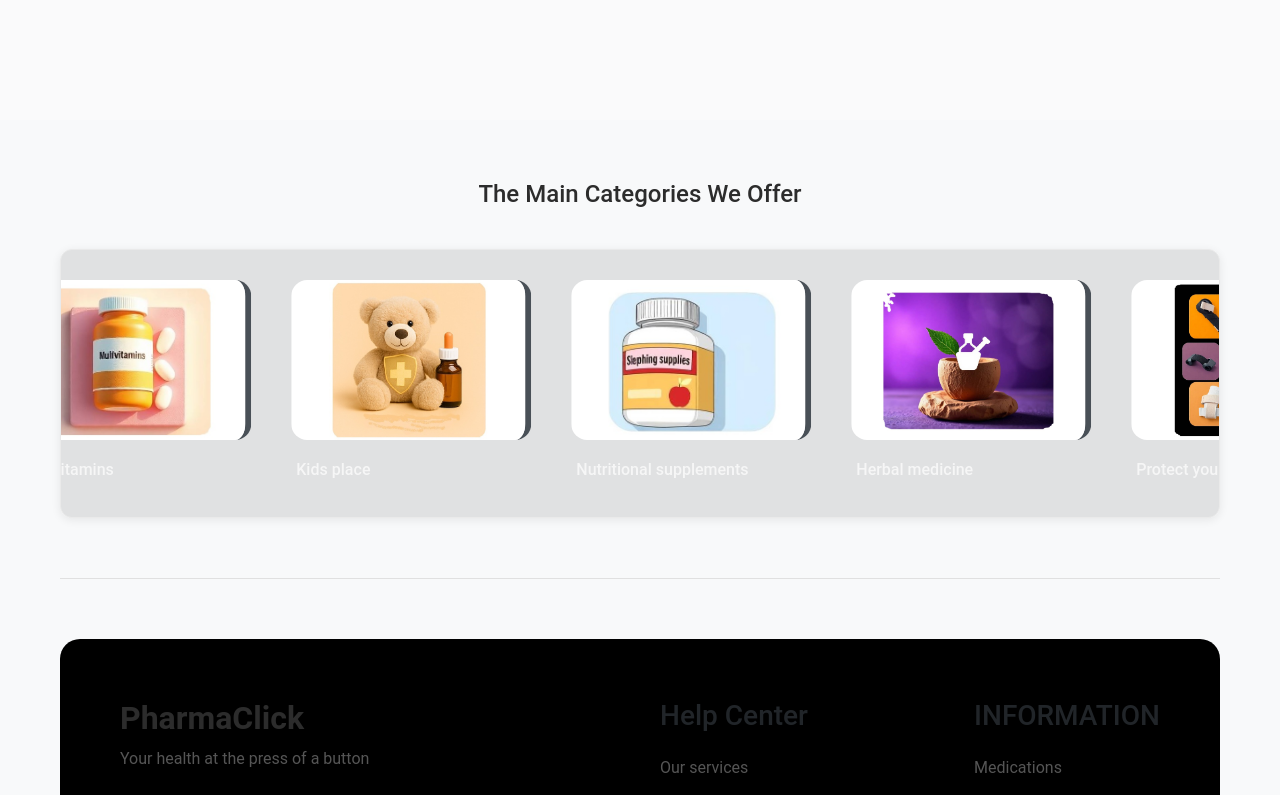
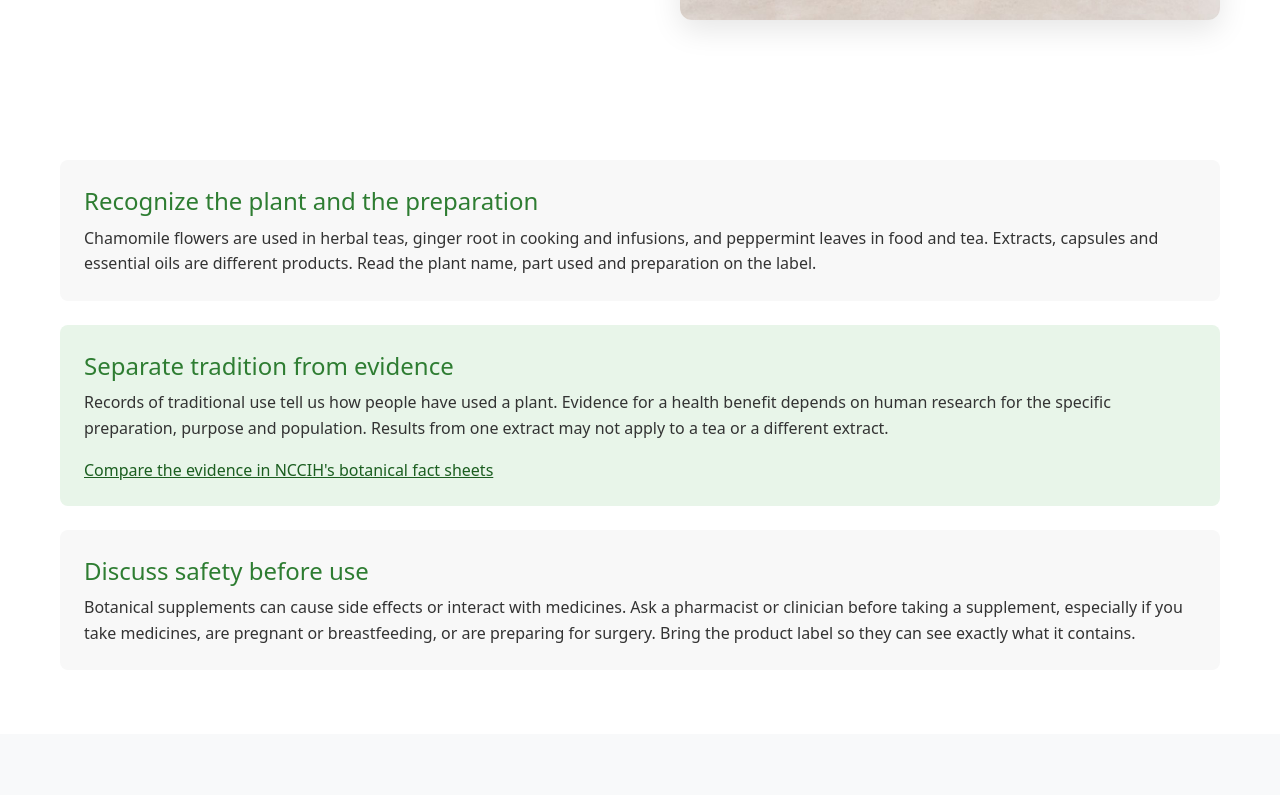
Before and after one commit to hisokaBK/PharmaClick, a React (Create React App) app: page /Herbal in a window 1280 px wide. Shown: the part 440-1235 px from the top of the page. Built offline with nearby package versions, Linux system fonts and the light colour scheme.

Commit message:
Build Herbal Solutions service page

```diff
--- a/src/App.js
+++ b/src/App.js
@@ -24,6 +24,7 @@ import Slep from "./Com_servess/Slep";
 import ProfessionalGuidelines from "./Com_servess/ProfessionalGuidelines";
 import NutritionPrograms from "./Com_servess/NutritionPrograms";
 import MedicalNews from "./Com_servess/MedicalNews";
+import HerbalSolutions from "./Com_servess/HerbalSolutions";
 import Working from "./Com_servess/test1";
 
 const App = () => {
@@ -56,7 +57,7 @@ const App = () => {
           <Route path="/Professional" element={<ProfessionalGuidelines />} />
           <Route path="/Nutrition" element={<NutritionPrograms />} />
           <Route path="/Medical_News" element={<MedicalNews />} />
-          <Route path="/Herbal" element={<Working />} />
+          <Route path="/Herbal" element={<HerbalSolutions />} />
           <Route path="/Mental" element={<Working />} />
           <Route path="/Sports" element={<Working />} />
           <Route path="/Risk" element={<Working />} />
--- /dev/null
+++ b/src/Com_servess/HerbalSolutions.jsx
@@ -0,0 +1,21 @@
+import ServicePage from "./ServicePage";
+
+export default function HerbalSolutions() {
+  return (
+    <ServicePage title="Herbal Solutions" introduction="Learn how to read about botanicals, compare traditional uses with research, and ask informed questions about products." image="/images/services/herbal-solutions.jpg" imageAlt="Ginger root, mint leaves and chamomile blossoms">
+      <section className="service-section">
+        <h2>Recognize the plant and the preparation</h2>
+        <p>Chamomile flowers are used in herbal teas, ginger root in cooking and infusions, and peppermint leaves in food and tea. Extracts, capsules and essential oils are different products. Read the plant name, part used and preparation on the label.</p>
+      </section>
+      <section className="service-section">
+        <h2>Separate tradition from evidence</h2>
+        <p>Records of traditional use tell us how people have used a plant. Evidence for a health benefit depends on human research for the specific preparation, purpose and population. Results from one extract may not apply to a tea or a different extract.</p>
+        <a href="https://www.nccih.nih.gov/health/herbsataglance">Compare the evidence in NCCIH's botanical fact sheets</a>
+      </section>
+      <section className="service-section">
+        <h2>Discuss safety before use</h2>
+        <p>Botanical supplements can cause side effects or interact with medicines. Ask a pharmacist or clinician before taking a supplement, especially if you take medicines, are pregnant or breastfeeding, or are preparing for surgery. Bring the product label so they can see exactly what it contains.</p>
+      </section>
+    </ServicePage>
+  );
+}
```
Also changed, not shown: public/images/services/herbal-solutions.jpg (added).
